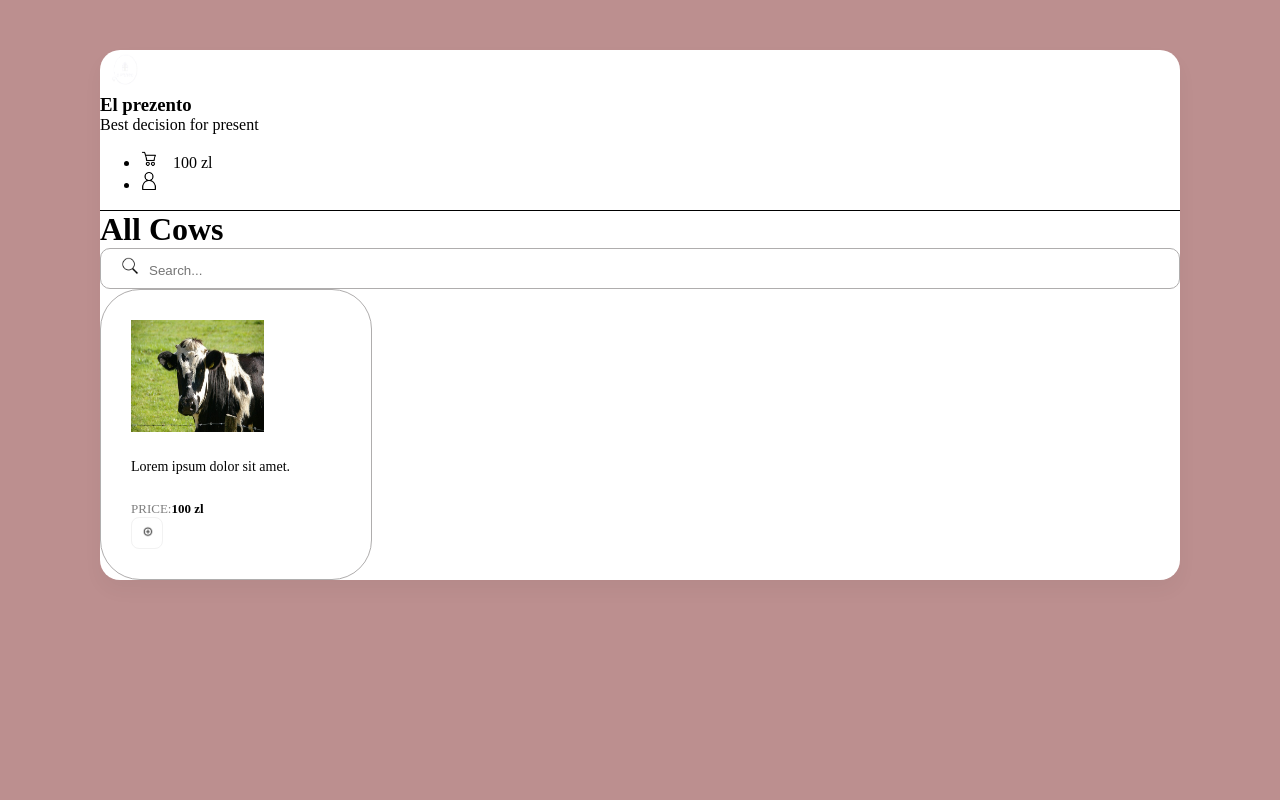
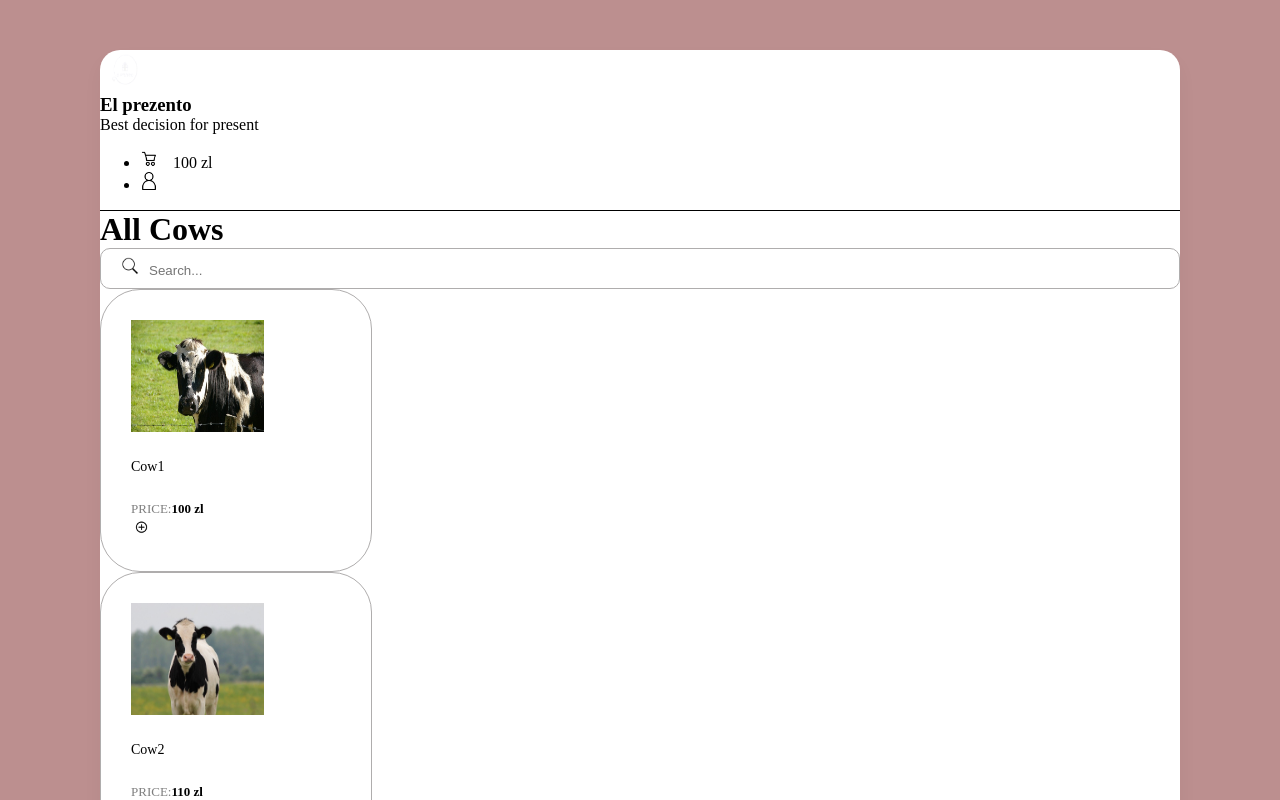
Before and after one commit to Nekit72722/First-market, a React (Create React App) app: page / in a window 1280 px wide. Shown: the top 800 px of the page. Built offline with nearby package versions, Linux system fonts and the light colour scheme.

Commit message:
buttons logik

```diff
--- a/src/App.js
+++ b/src/App.js
@@ -1,4 +1,4 @@
-import React from "react";
+import React,{useState} from "react";
 import './App.css';
 // import Header from "./components/Header";
 // import {useState} from "@types/react";
@@ -17,27 +17,31 @@ import Drawer from "./components/Drawer";
 
 const arr = [{
     name: 'Cow1',
-    price: 100
+    price: 100,
+    imgUrl: `${cow1}`
 },
     {
         name: 'Cow2',
-        price: 110
+        price: 110,
+        imgUrl: `${cow2}`
+    },
+    {
+        name: 'Cow3',
+        price: 100,
+        imgUrl: `${cow3}`
     }
 ];
 function App() {
-    // const [visible, setVisible] = useState('none')
-    //
+    const [drawerVisible, setDrawerVisible] = useState(false)
+
     // const HandleCloser = ()=>{
     //     return setVisible('none');
     // }
 
           return(
               <div className='wrapper clear'>
-
-                      <Drawer/>
-
-
-                       <Header/>
+                  {drawerVisible && <Drawer onCloseCart={()=> setDrawerVisible(false)}/>}
+                       <Header onClickCart={() => setDrawerVisible(true)}/>
 
                   <div className='content p-40'>
                       <div className='d-flex align-center justify-between p-40 mb-40'>
@@ -48,11 +52,17 @@ function App() {
                           </div>
                       </div>
                       <div className='d-flex'>
-                          <Card/>
-                          {/*{arr.map((obj)=>(*/}
-                          {/*    <Card/>*/}
-                          {/*    )*/}
-                          {/*)}*/}
+                          {/*<Card title='cow1' price='123' imgUrl={cow1}/>*/}
+                          {/*<Card title='cow2' price='150' imgUrl={cow2}/>*/}
+                          {arr.map((obj)=>(
+                              <Card
+                                  title={obj.name}
+                                  price={obj.price}
+                                  imgUrl={obj.imgUrl}
+                                  onPlus={()=> console.log('plus')}
+                              />
+                              )
+                          )}
 
 
                       </div>
--- a/src/components/Card.js
+++ b/src/components/Card.js
@@ -1,23 +1,29 @@
-import React from "react";
+import React, {useState} from "react";
 import cow1 from "../img/cow1.jpg";
 import plus from "../img/plus.png";
+// import styles from
 // import React from "@types/react";
+import check from "../img/check.png";
 
 const Card = (props)=>{
-
+const [isAdded, setIsAdded] = useState(false);
+const onClickPlus = () =>{
+    setIsAdded(!isAdded);
+}
+// console.log(isAdded);
 return (
 <div className='card'>
-    <img width={133} height={112} src={cow1} alt=""/>
-    <h5>Lorem ipsum dolor sit amet.</h5>
+    <img width={133} height={112} src={props.imgUrl} alt=""/>
+    <h5>{props.title}</h5>
     <div className='d-flex justify-between align-center'>
         <div className='d-flex flex-column '>
             <span>Price:</span>
-            <b className='opacity-5'>100 zl</b>
+            <b className='opacity-5'>{props.price} zl</b>
 
         </div>
-        <button className='button'>
-            <img width={15} height={15} src={plus} alt="plus"/>
-        </button>
+        {/*<button className='button'>*/}
+            <img className='plus' onClick={onClickPlus} width={20} height={20} src={isAdded ? check : plus} alt="plus"/>
+        {/*</button>*/}
     </div>
 </div>
 )
--- a/src/components/Drawer.js
+++ b/src/components/Drawer.js
@@ -2,13 +2,13 @@ import remove from "../img/remove.png";
 import cow1 from "../img/cow1.jpg";
 import React from "react";
 
-const Drawer = () =>{
+const Drawer = (props) =>{
     return (
-        <div style={{display: 'none'}} className='overlay'>
+        <div className='overlay'>
     <div className='drawer'>
         <div className='cartHeader'>
             <h2 className='mb-30'>Koszyk</h2>
-            <img style={{cursor: "pointer"}} width={20} height={20} src={remove} alt="remove"/>
+            <img onClick={props.onCloseCart} style={{cursor: "pointer"}} width={20} height={20} src={remove} alt="remove"/>
         </div>
         <div className='cartContainer'>
             <div className='cartItem d-flex align-center mb-20'>
--- a/src/components/Header.js
+++ b/src/components/Header.js
@@ -10,7 +10,7 @@ import search from '../img/search.png'
 import remove from "../img/remove.png"
 import Card from "./Card";
 
-function Header(){
+function Header(props){
     // const [visible, setVisible] = useState('none')
     // const HandleOpener = () =>{
     //     return   setVisible('flex');
@@ -28,8 +28,8 @@ return(
             </div>
         </div>
         <ul className='d-flex'>
-            <li className='mr-30'>
-                <img style={{cursor: "pointer"}} width={18} height={18} src={basket} alt='basket'/>
+            <li onClick={props.onClickCart} className='mr-30 cu-p'>
+                <img width={18} height={18} src={basket} alt='basket'/>
                 <span>100 zl</span>
 
             </li>
--- a/src/index.scss
+++ b/src/index.scss
@@ -37,7 +37,10 @@ img{
   border-radius: 40px;
   margin-right: 30px;
   transition: box-shadow 0.2s ease-in-out, transform 0.2s ease-in-out;
-  cursor: pointer;
+  //cursor: pointer;
+  .plus{
+    cursor: pointer;
+  }
   &:hover{
     box-shadow: 0 20px 30px rgba(0,0,0,0.5);
     transform: translateY(-5px);
```
